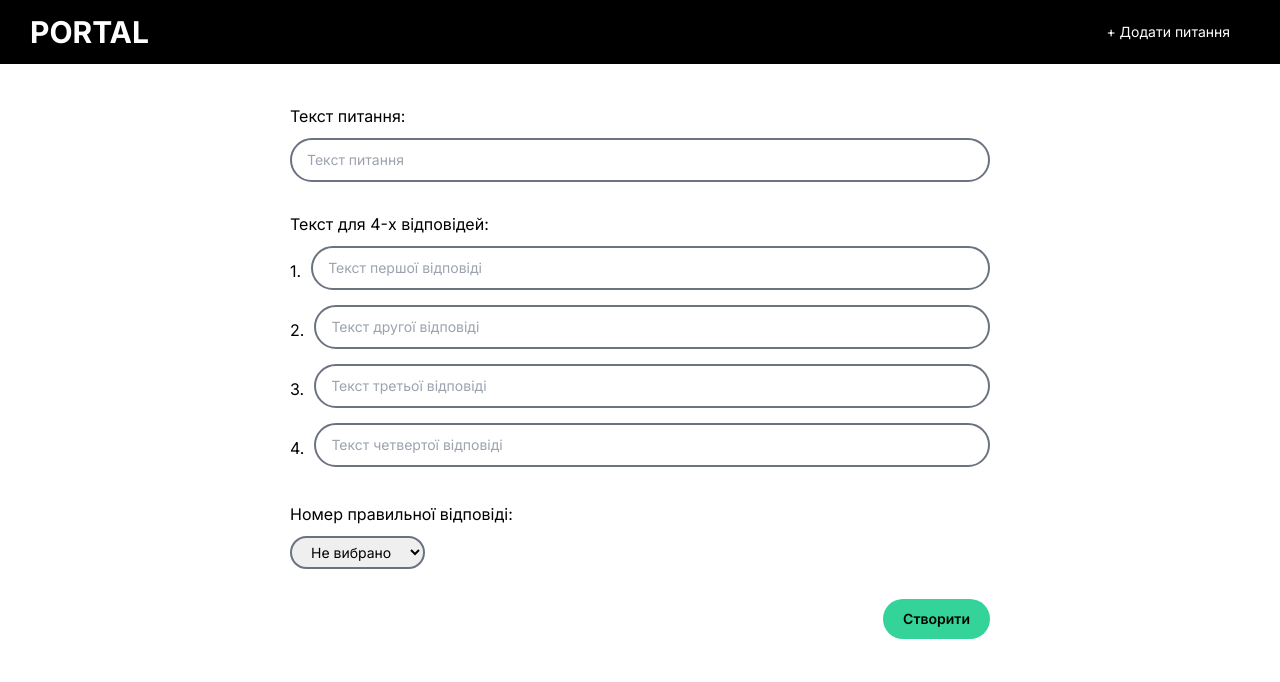
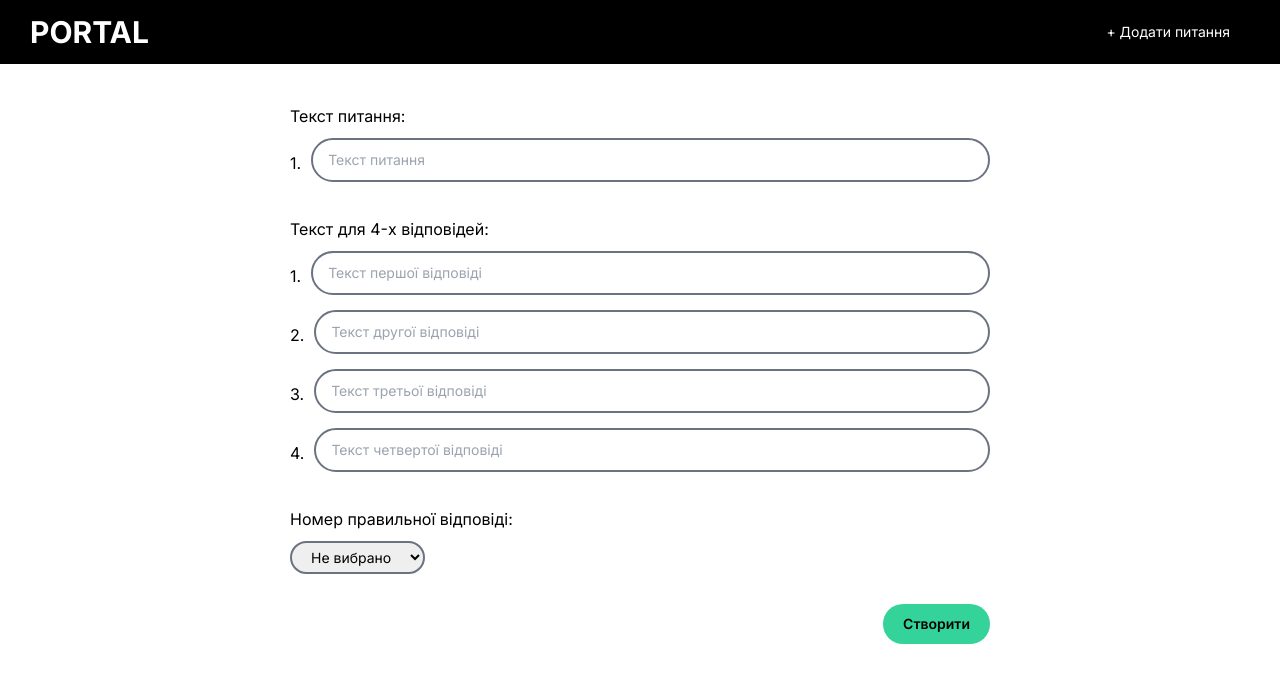
Before and after one commit to Akagyr/portal, a Next.js app: page /createNewQuestion in a window 1280 px wide. Shown: the top 682 px of the page. Built offline with nearby package versions, Linux system fonts and the light colour scheme; no server answers; the database is empty.

Commit message:
Added number question in form

```diff
--- a/src/app/components/FormCreateNewQuestion.tsx
+++ b/src/app/components/FormCreateNewQuestion.tsx
@@ -66,6 +66,7 @@ export default function FormCreateNewQuestion({ questions }: { questions: Questi
   const [isShowAlertMessage, setIsShowAlertMessage] = useState<boolean>(false);
   const [alertMessageType, setAlertMessageType] = useState<'success' | 'error' | null>(null);
   const [alertMessageText, setAlertMessageText] = useState<string>('');
+  const [questionsNum, setQuestionsNum] = useState<number>(questions.length + 1);
 
   const handleChange = (
     e: ChangeEvent<HTMLInputElement | HTMLTextAreaElement | HTMLSelectElement>
@@ -165,6 +166,7 @@ export default function FormCreateNewQuestion({ questions }: { questions: Questi
       setAlertMessageType('success');
       setAlertMessageText('Питання успішно створене');
       setFormData(initialState);
+      setQuestionsNum(questionsNum + 1);
     } else {
       setAlertMessageType('error');
       setAlertMessageText('Помилка додавання у базу даних');
@@ -186,7 +188,9 @@ export default function FormCreateNewQuestion({ questions }: { questions: Questi
       <form id='form' onSubmit={handleSubmit} noValidate className='w-full'>
         <div>
           <h2 className='mb-[10px]'>Текст питання:</h2>
-          <CustomInput
+          <div className='flex gap-x-[10px] mb-[10px] items-center'>
+            <span>{questionsNum}.</span>
+            <CustomInput
             name='question'
             placeholder='Текст питання'
             value={formData.question.text}
@@ -195,6 +199,7 @@ export default function FormCreateNewQuestion({ questions }: { questions: Questi
             inputType={'input'}
             error={formData.question.error}
           />
+          </div>
         </div>
         <div className='mt-[30px]'>
           <h2 className='mb-[10px]'>Текст для 4-х відповідей:</h2>
```
